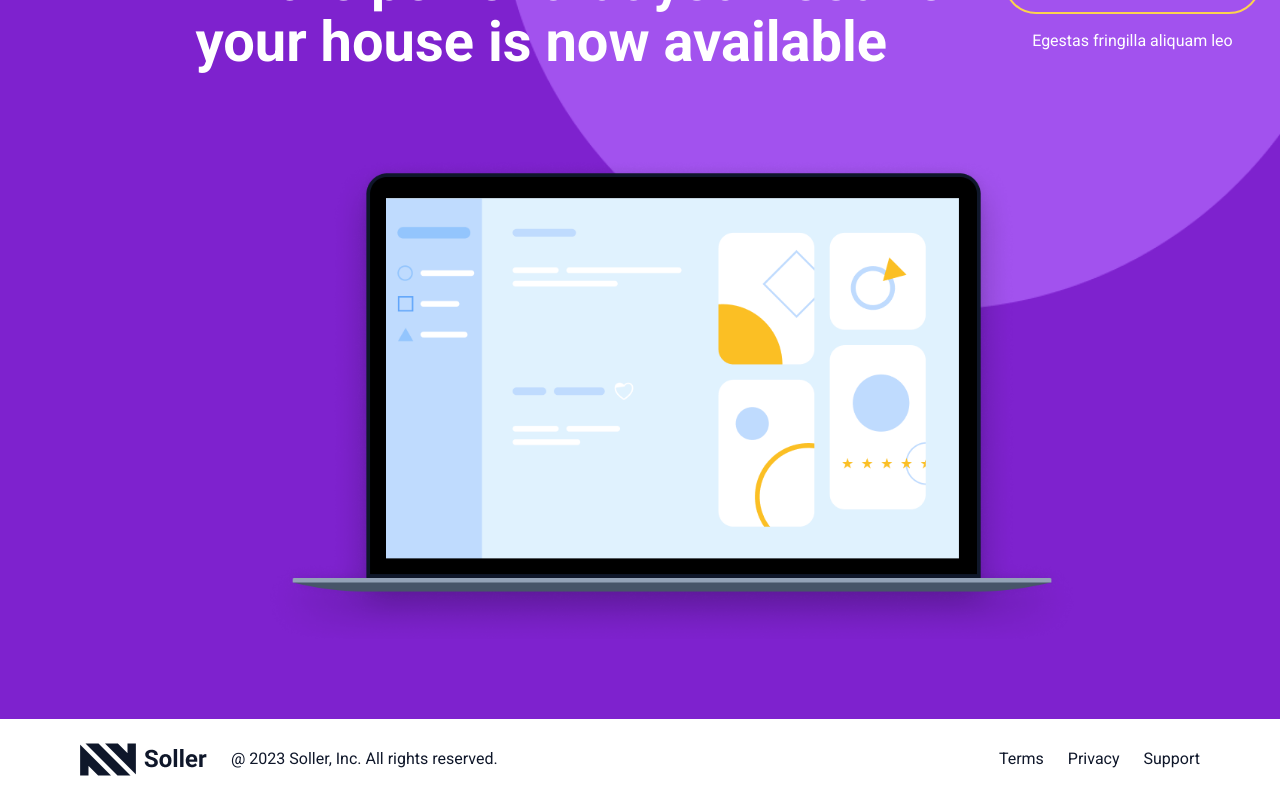
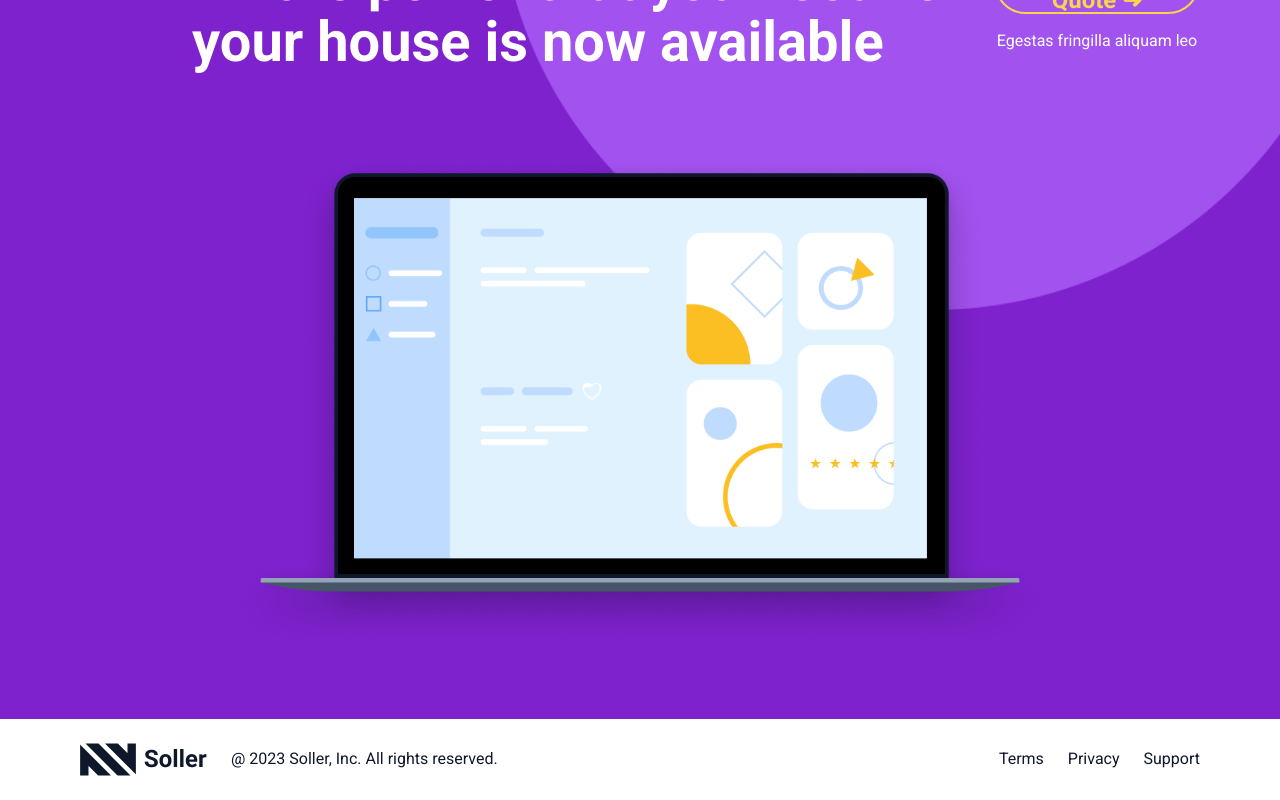
Before and after one commit to jooluisrm/buzzvel-fe, a Next.js app: page / in a window 1280 px wide. Shown: the part 4616-5416 px from the top of the page. Built offline with nearby package versions, Linux system fonts and the light colour scheme.

Commit message:
pequenos ajustes section6

```diff
--- a/src/components/section6/Section6.tsx
+++ b/src/components/section6/Section6.tsx
@@ -8,7 +8,7 @@ import { TitleSection } from "../reciclagem/TitleSection";
 
 export const Section6 = () => {
     return (
-        <section className="bg-[#581C87] py-12 px-4 relative md:py-20 md:pl-20 lg:bg-[#7E22CE]">
+        <section className="bg-[#581C87] py-12 px-4 relative md:py-20 md:px-20  lg:bg-[#7E22CE]">
 
             <div className="relative z-10 pb-16 flex flex-col gap-5 lg:flex-row lg:justify-around lg:items-center">
                 <div className="max-w-[894px] lg:pl-28">
@@ -23,13 +23,13 @@ export const Section6 = () => {
                     <p className="text-[#FFFFFF] text-[16px] leading-[22.4px]">Egestas fringilla aliquam leo</p>
                 </div>
             </div>
-            <div className="">
-                <Image alt="notebook cell" src={macbookCell} className="mx-auto relative z-10 lg:hidden"/>
 
-                <Image alt="notbook pc" src={macbookPc} className="max-w-[816px] max-h-[540px] mx-auto hidden relative z-10 lg:block"/>
-            </div>
-            <Image alt="elipse cell" src={roxoCell} className="absolute left-0 bottom-0 lg:hidden"/>
-            <Image width={782} alt="elipse pc" src={roxoPc} className="hidden absolute right-0 top-0 lg:block"/>
+            <Image alt="notebook cell" src={macbookCell} className="mx-auto relative z-10 lg:hidden" />
+
+            <Image alt="notbook pc" src={macbookPc} className="max-w-[816px] max-h-[540px] mx-auto hidden relative z-10 lg:block" />
+
+            <Image alt="elipse cell" src={roxoCell} className="absolute left-0 bottom-0 lg:hidden" />
+            <Image width={782} alt="elipse pc" src={roxoPc} className="hidden absolute right-0 top-0 lg:block" />
         </section>
     );
 }
```
